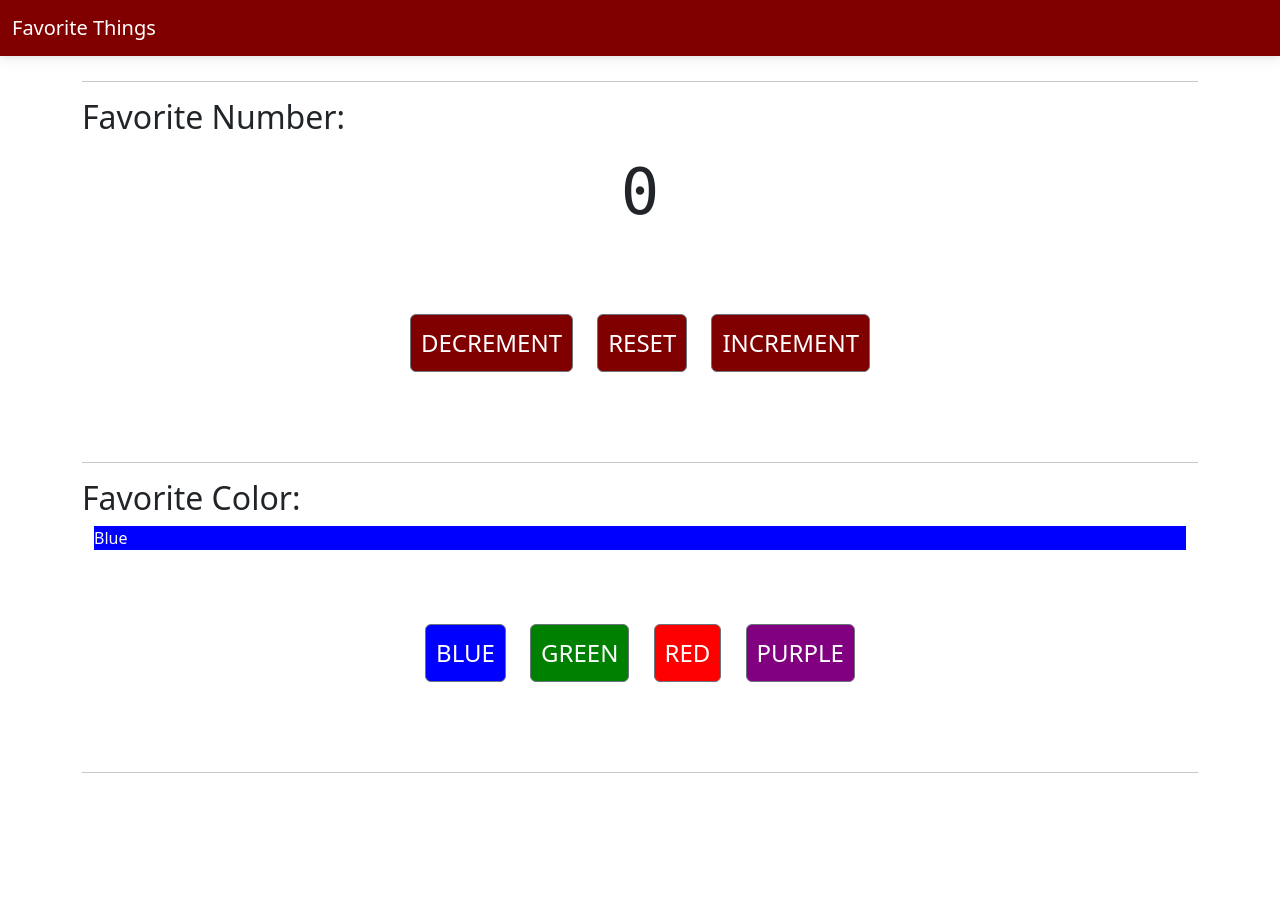
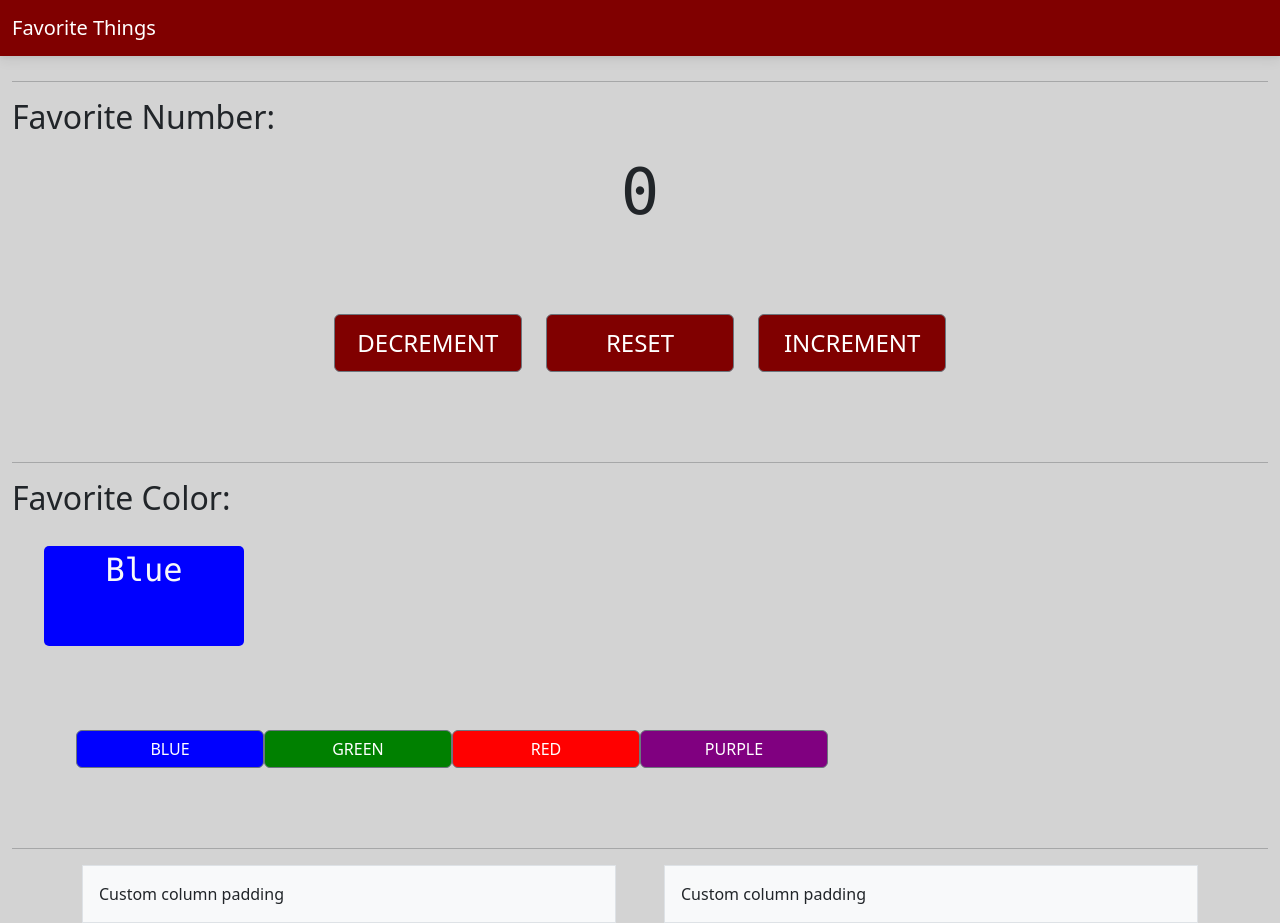
Before and after one commit to rhit-laritzdm/CS-280-Web-Development, a plain HTML site: page Homeworks/HW1/public/index.html in a window 1280 px wide. Before the commit the page ends 800 px from the top, so only its background shows below. Drawn offline with nearby package versions, Linux system fonts and the light colour scheme.

Commit message:
Worked on adjusting columns and styling

```diff
--- a/Homeworks/HW1/public/index.html
+++ b/Homeworks/HW1/public/index.html
@@ -9,7 +9,7 @@
         <link rel='stylesheet' href='https://cdnjs.cloudflare.com/ajax/libs/bootstrap/5.3.2/css/bootstrap.min.css' integrity='sha512-b2QcS5SsA8tZodcDtGRELiGv5SaKSk1vDHDaQRda0htPYWZ6046lr3kJ5bAAQdpV2mmA/4v0wQF9MyU6/pDIAg==' crossorigin='anonymous'/>
         <link rel='stylesheet' href='styles/main.css'>
         <link rel="icon" type="image/x-icon" href="favicon.ico">
-        <title>Counter</title>
+        <title>My Favorite Things</title>
     </head>
     <body>
         <nav id="favoriteNavbar" class="navbar navbar-dark">
@@ -17,28 +17,44 @@
                 <a class="navbar-brand" href="#">Favorite Things</a>
             </div>
         </nav>
-        <div id="mainPage" class="container page-container">
+
+        <div id="mainPage" class="container-fluid page-container">
             <hr>
+
             <h2>Favorite Number:</h2>
             <div id="counterText" class="text-dark">0</div>
-            <div class="button-group">
-                <button id="decrementButton" type="button" class="btn btn-secondary">Decrement</button>
-                <button id="resetButton" type="button" class="btn btn-secondary">Reset</button>
-                <button id="incrementButton" type="button" class="btn btn-secondary">Increment</button>
+            <div class="button-group container-fluid">
+                <button id="decrementButton" type="button" class="btn btn-secondary col-md-2">Decrement</button>
+                <button id="resetButton" type="button" class="btn btn-secondary col-md-2">Reset</button>
+                <button id="incrementButton" type="button" class="btn btn-secondary col-md-2">Increment</button>
             </div>
 
             <hr>
+
             <h2>Favorite Color:</h2>
-            <div class="container color-container">
-                <div id = "favoriteColorBox" class="text-light">Blue</div>
-                <div class="button-group">
-                    <button id="blueButton" type="button" class="btn btn-secondary">Blue</button>
-                    <button id="greenButton" type="button" class="btn btn-secondary">Green</button>
-                    <button id="redButton" type="button" class="btn btn-secondary">Red</button>
-                    <button id="purpleButton" type="button" class="btn btn-secondary">Purple</button>
+            <div id="favoriteColorContainer" class="container-fluid">
+                <div id = "favoriteColorBox" class=" text-light">Blue</div>
+                <div class="button-group container-fluid overflow-hidden">
+                    <div class="row">
+                        <button id="blueButton" type="button" class="btn btn-secondary col-md-2">Blue</button>
+                        <button id="greenButton" type="button" class="btn btn-secondary col-md-2">Green</button>
+                        <button id="redButton" type="button" class="btn btn-secondary col-md-2">Red</button>
+                        <button id="purpleButton" type="button" class="btn btn-secondary col-md-2">Purple</button>
+                    </div>
                 </div>
             </div>
+
             <hr>
+            <div class="container overflow-hidden">
+                <div class="row gx-5">
+                  <div class="col">
+                   <div class="p-3 border bg-light">Custom column padding</div>
+                  </div>
+                  <div class="col">
+                    <div class="p-3 border bg-light">Custom column padding</div>
+                  </div>
+                </div>
+              </div>
         </div>
 
 
--- a/Homeworks/HW1/public/scripts/main.js
+++ b/Homeworks/HW1/public/scripts/main.js
@@ -1,5 +1,5 @@
 let counter = 0;
-let favoriteColor = 'Red';
+let favoriteColor = 'Blue';
 
 main = function() {
     console.log("Ready");
--- a/Homeworks/HW1/public/styles/main.css
+++ b/Homeworks/HW1/public/styles/main.css
@@ -1,5 +1,6 @@
 body {
-    background: #FFFFFF;
+    background: #d3d3d3;
+
 }
 
 .page-container {
@@ -10,14 +11,24 @@ body {
     background-color: maroon;
 }
 
+#favoriteColorContainer {
+    align-content: center;
+}
 #favoriteColorBox {
     background-color: blue;
+    font-family: consolas, arial, sans-serif;
+    font-size: 2em;
+    text-align: center;
+    width: 200px;
+    height: 100px;
+    margin: 20px;
+    border-width: 2px;
+    border-radius: 5px;
 }
 
 .button-group {
     padding: 5vw;
     text-align: center;
-    /* border: gray solid 2px; */
 }
 
 .button-group > button {
@@ -25,6 +36,7 @@ body {
     margin: 10px;
     padding: 10px;
     background-color: maroon;
+    text-align: center;
 }
 
 #counterText {
```
